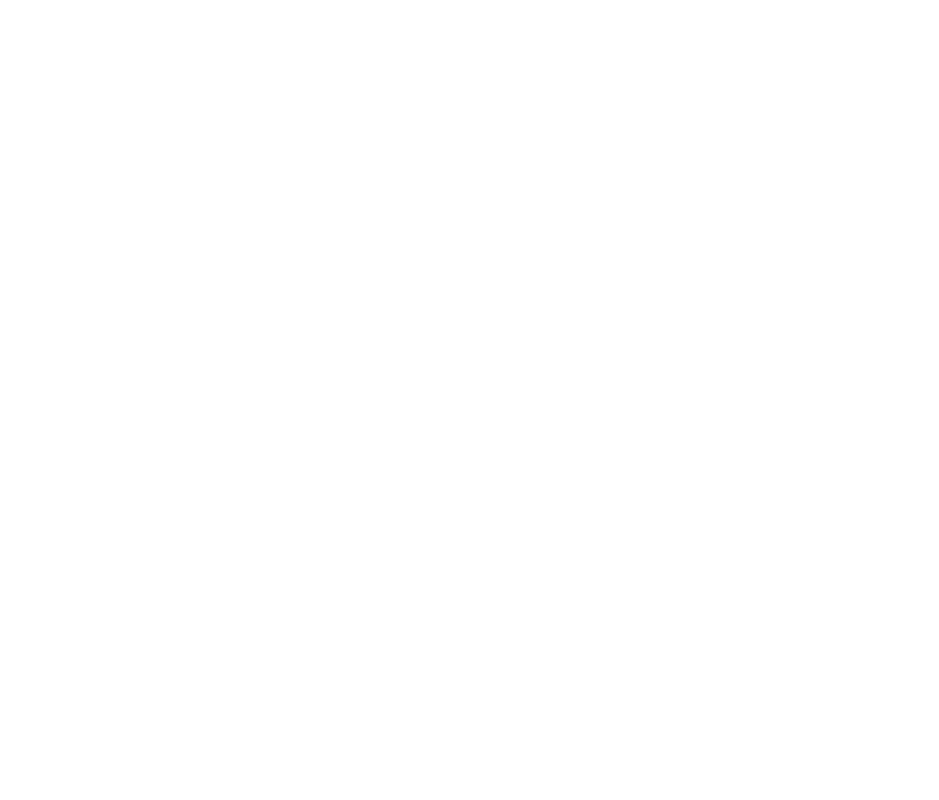
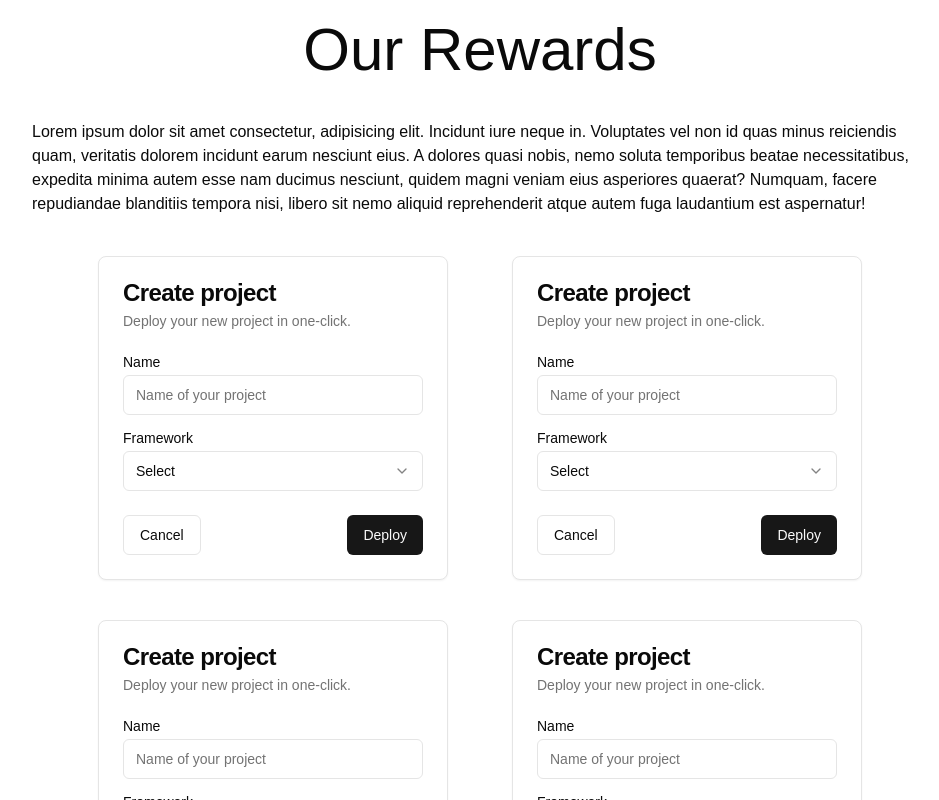
Before and after one commit to barman-ayush/JabraFan, a Next.js app: page / in a window 1280 px wide. Shown: the part 1380-2180 px from the top of the page, without its empty margins (160-1099 px from the left). Before the commit the page ends 1412 px from the top, so only its background shows below. Built offline with nearby package versions, Linux system fonts and the light colour scheme.

Commit message:
Added Rewards Section

```diff
--- a/app/(root)/(routes)/page.tsx
+++ b/app/(root)/(routes)/page.tsx
@@ -1,11 +1,13 @@
 import LeaderBoard from "@/components/LeaderBoard.component";
 import HeroSection from "@/components/heroSection.component";
+import Rewards from "@/components/rewards.components";
 import { Fragment } from "react"
 
 const LandingPage = () => {
     return <Fragment>
         <HeroSection/>
         <LeaderBoard/>
+        <Rewards/>
 
     </Fragment>
 }
--- a/components/LeaderBoard.component.tsx
+++ b/components/LeaderBoard.component.tsx
@@ -5,7 +5,7 @@
   return (
     <Fragment>
       <div className="leader-boad-container w-full text-center my-16 dark:text-dark-primary">
-        <h1 className="text-bold text-7xl">Leaderboard</h1>
+        <h1 className="text-bold text-6xl max-w-full">Leaderboard</h1>
         <div className="cards-container w-full flex flex-row flex-wrap justify-center gap-16 mt-16">
           <div className="wrap md:mt-16">
             <LeaderCard />
--- a/components/heroSection.component.tsx
+++ b/components/heroSection.component.tsx
@@ -4,7 +4,7 @@
 const HeroSection = () => {
   return (
     <Fragment>
-      <div className="container max-w-full bg-[url('/images.webp')] bg-cover dark:bg-none rounded-bl-3xl rounded-br-3xl">
+      <div className="container max-w-full bg-[url('/images.webp')] bg-cover bg-left dark:bg-[url('/nightbg.jpg')]  rounded-bl-3xl rounded-br-3xl">
         <div
           className="hero-container relative rounded-bl-3xl rounded-br-3xl bg-no-repeat bg-cover"
           style={{ backgroundImage: "url('/bg-1.png')", height: "100vh" }}
--- /dev/null
+++ b/components/rewards.components.tsx
@@ -0,0 +1,37 @@
+import { Fragment } from "react";
+import { RewardsCard } from "./rewardsCard.component";
+const Rewards = () => {
+  return (
+    <Fragment>
+      <div className="rewards-container flex flex-col items-center">
+        <h1 className="text-bold dark:text-yellow-400 text-6xl ">
+          Our Rewards
+        </h1>
+        <div
+          className="data-container flex flex-row gap-4 flex-wrap md:flex-nowrap mx-10 my-10"
+          style={{ width: "70%" }}
+        >
+          <div className="text-container">
+            <p>
+              Lorem ipsum dolor sit amet consectetur, adipisicing elit. Incidunt
+              iure neque in. Voluptates vel non id quas minus reiciendis quam,
+              veritatis dolorem incidunt earum nesciunt eius. A dolores quasi
+              nobis, nemo soluta temporibus beatae necessitatibus, expedita
+              minima autem esse nam ducimus nesciunt, quidem magni veniam eius
+              asperiores quaerat? Numquam, facere repudiandae blanditiis tempora
+              nisi, libero sit nemo aliquid reprehenderit atque autem fuga
+              laudantium est aspernatur!
+            </p>
+            <div className="card-container mt-10 flex flex-row flex-wrap justify-center items-center gap-y-10 gap-x-16">
+              <RewardsCard />
+              <RewardsCard />
+              <RewardsCard />
+              <RewardsCard />
+            </div>
+          </div>
+        </div>
+      </div>
+    </Fragment>
+  );
+};
+export default Rewards;
--- /dev/null
+++ b/components/rewardsCard.component.tsx
@@ -0,0 +1,59 @@
+import * as React from "react"
+
+import { Button } from "@/components/ui/button"
+import {
+  Card,
+  CardContent,
+  CardDescription,
+  CardFooter,
+  CardHeader,
+  CardTitle,
+} from "@/components/ui/card"
+import { Input } from "@/components/ui/input"
+import { Label } from "@/components/ui/label"
+import {
+  Select,
+  SelectContent,
+  SelectItem,
+  SelectTrigger,
+  SelectValue,
+} from "@/components/ui/select"
+
+export function RewardsCard() {
+  return (
+    <Card className="w-[350px]">
+      <CardHeader>
+        <CardTitle>Create project</CardTitle>
+        <CardDescription>Deploy your new project in one-click.</CardDescription>
+      </CardHeader>
+      <CardContent>
+        <form>
+          <div className="grid w-full items-center gap-4">
+            <div className="flex flex-col space-y-1.5">
+              <Label htmlFor="name">Name</Label>
+              <Input id="name" placeholder="Name of your project" />
+            </div>
+            <div className="flex flex-col space-y-1.5">
+              <Label htmlFor="framework">Framework</Label>
+              <Select>
+                <SelectTrigger id="framework">
+                  <SelectValue placeholder="Select" />
+                </SelectTrigger>
+                <SelectContent position="popper">
+                  <SelectItem value="next">Next.js</SelectItem>
+                  <SelectItem value="sveltekit">SvelteKit</SelectItem>
+                  <SelectItem value="astro">Astro</SelectItem>
+                  <SelectItem value="nuxt">Nuxt.js</SelectItem>
+                </SelectContent>
+              </Select>
+            </div>
+          </div>
+        </form>
+      </CardContent>
+      <CardFooter className="flex justify-between">
+        <Button variant="outline">Cancel</Button>
+        <Button>Deploy</Button>
+      </CardFooter>
+    </Card>
+  )
+}
```
Also changed, not shown: public/mahi.png (added), public/nightbg.jpg (added).
